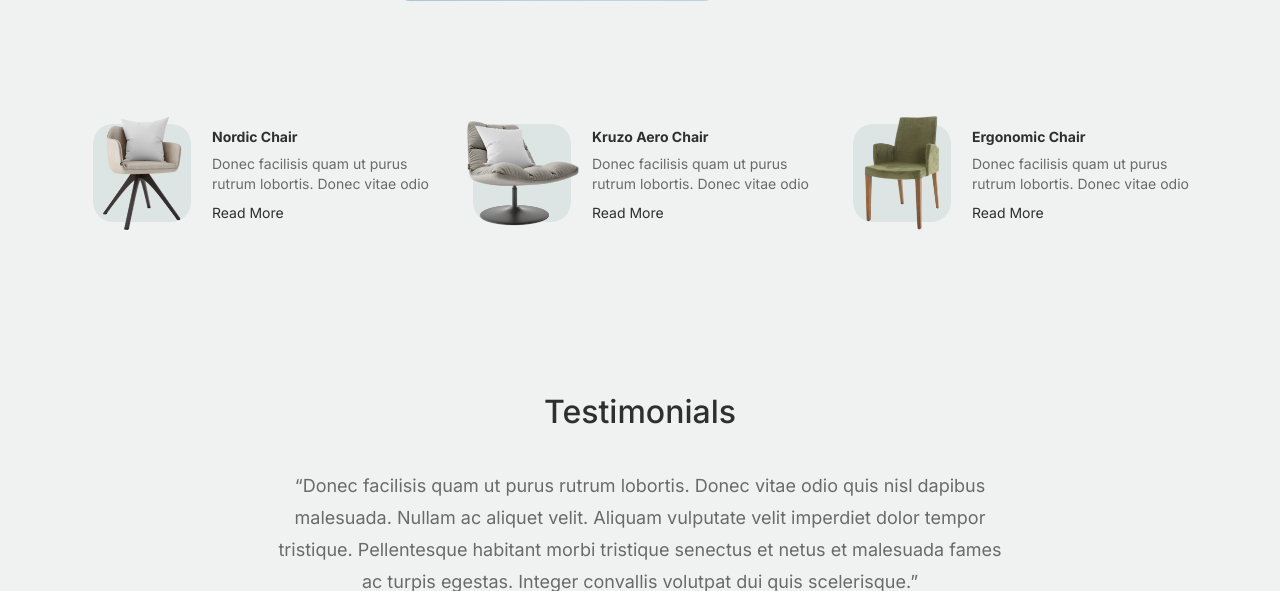
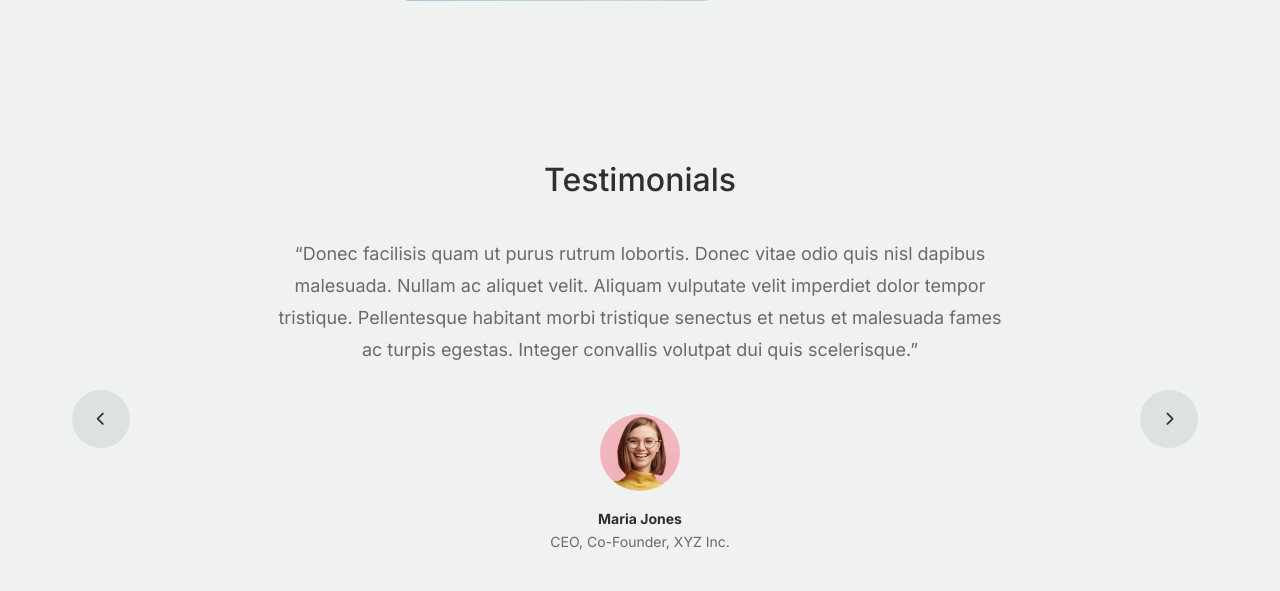
Before and after one commit to DulinaSH2001/onlineAgry, a PHP site: page / in a window 1280 px wide; the page is wider, and only the part inside the window is pictured. Shown: the part 2640-3231 px from the top of that part. Run offline with PHP 8.4, Linux system fonts and the light colour scheme.

Commit message:
remove popular product list

```diff
--- a/php/index.php
+++ b/php/index.php
@@ -225,7 +225,7 @@
 		<!-- End We Help Section -->
 
 		<!-- Start Popular Product -->
-		<div class="popular-product">
+		<!-- <div class="popular-product">
 			<div class="container">
 				<div class="row">
 
@@ -270,7 +270,7 @@
 
 				</div>
 			</div>
-		</div>
+		</div> -->
 		<!-- End Popular Product -->
 
 		<!-- Start Testimonial Slider -->
```
